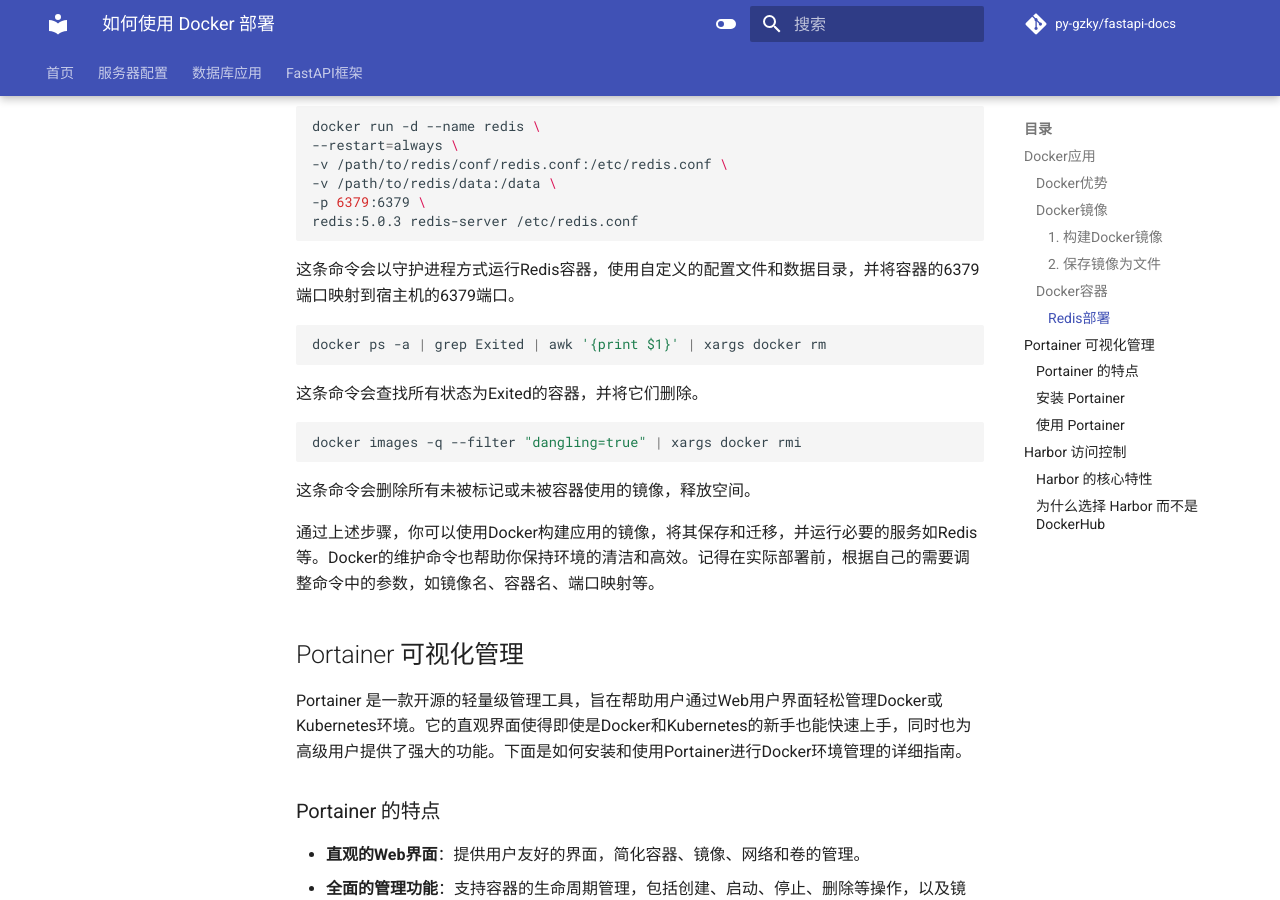
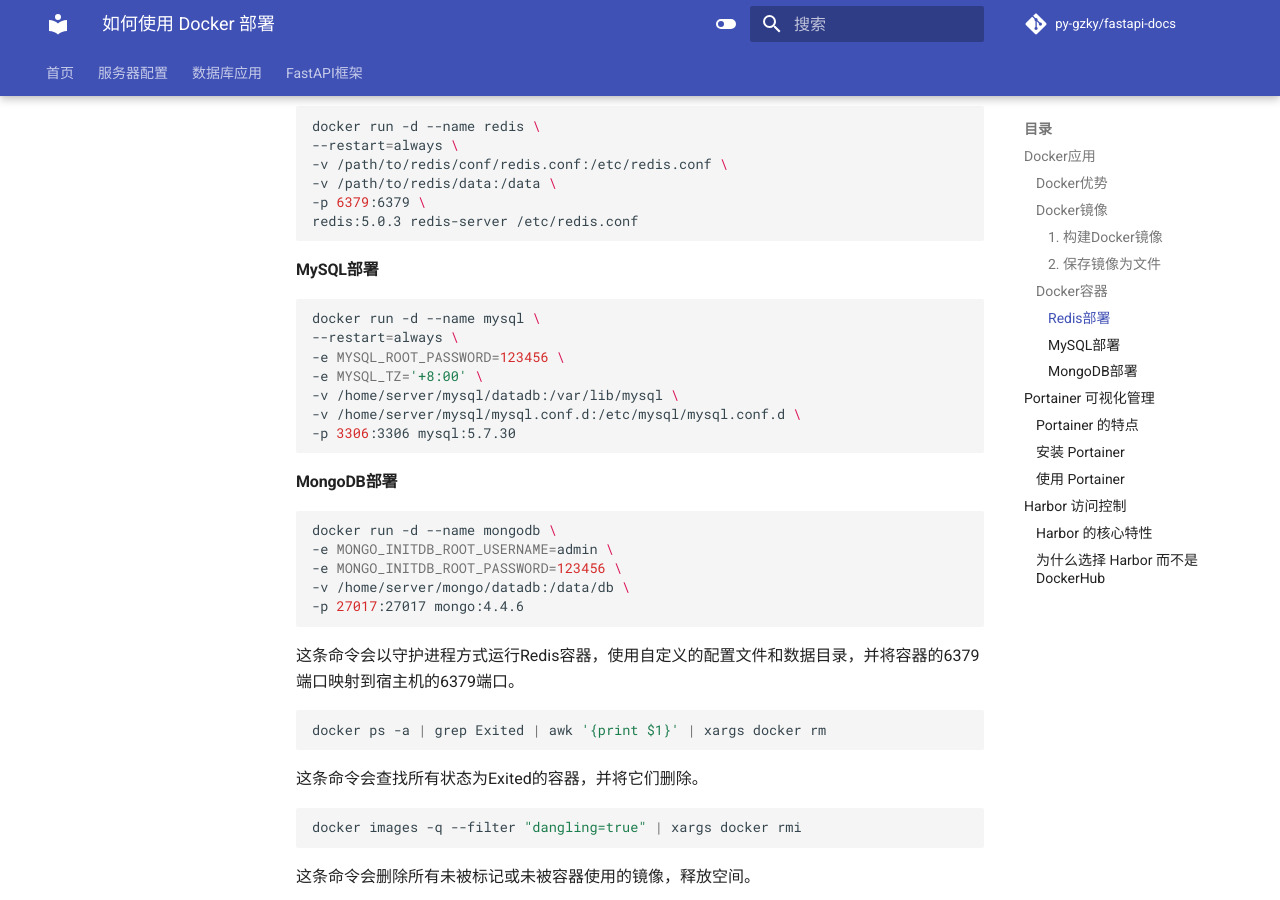
Before and after one commit to PY-GZKY/PythonBackendEngineerGuide, an MkDocs documentation site: the page built from docs/how-to-deploy-using-docker.md, in a window 1280 px wide and 900 px high, scrolled down 1048 px. Built offline with MkDocs 1.6.1 and Material for MkDocs 9.7.7, drawn with Linux system fonts in a browser that asks for light colours; comment, search, counter and statistics services are not loaded.

Commit message:
Update how-to-deploy-using-docker.md

````diff
--- a/docs/how-to-deploy-using-docker.md
+++ b/docs/how-to-deploy-using-docker.md
@@ -44,6 +44,28 @@
 -v /path/to/redis/data:/data \
 -p 6379:6379 \
 redis:5.0.3 redis-server /etc/redis.conf
+```
+
+#### MySQL部署
+
+```shell
+docker run -d --name mysql \
+--restart=always \
+-e MYSQL_ROOT_PASSWORD=123456 \
+-e MYSQL_TZ='+8:00' \
+-v /home/server/mysql/datadb:/var/lib/mysql \
+-v /home/server/mysql/mysql.conf.d:/etc/mysql/mysql.conf.d \
+-p 3306:3306 mysql:5.7.30
+```
+
+#### MongoDB部署
+
+```shell
+docker run -d --name mongodb \
+-e MONGO_INITDB_ROOT_USERNAME=admin \
+-e MONGO_INITDB_ROOT_PASSWORD=123456 \
+-v /home/server/mongo/datadb:/data/db \
+-p 27017:27017 mongo:4.4.6
 ```
 
 这条命令会以守护进程方式运行Redis容器，使用自定义的配置文件和数据目录，并将容器的6379端口映射到宿主机的6379端口。
````
